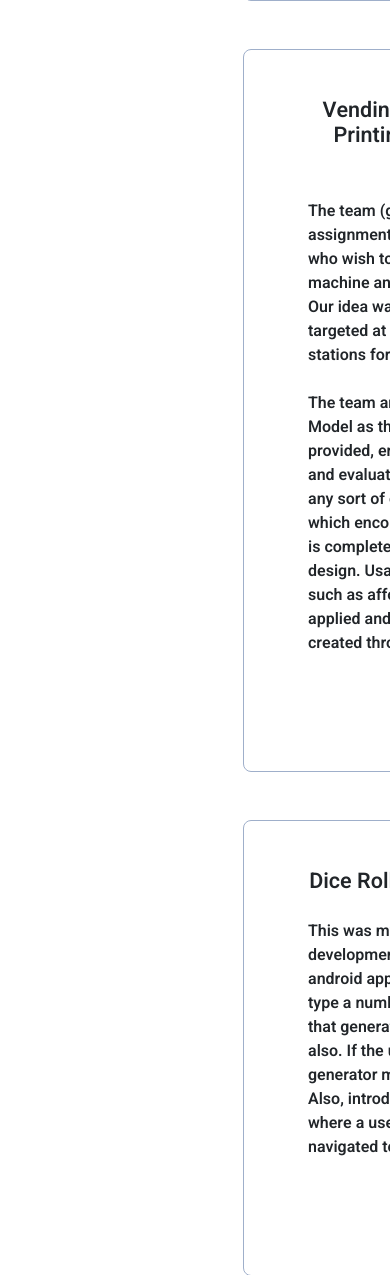
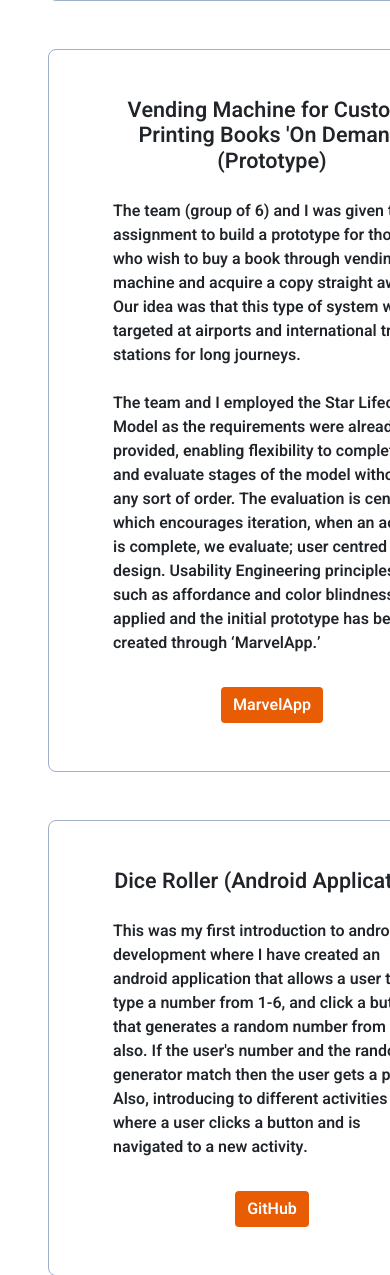
Before and after one commit to abdulnaseem/personal-portfolio, a Django app: page /projects/university_projects/ in a window 390 px wide; the page is wider, and only the part inside the window is pictured. Shown: the part 3397-4672 px from the top of that part. Run offline with Django 3.2, Linux system fonts and the light colour scheme; some libraries are stand-ins or nearby versions.

Commit message:
mobile view change

```diff
--- a/static/css/uniproj.css
+++ b/static/css/uniproj.css
@@ -81,7 +81,7 @@ body > div.container.my-5.d-grid.gap-5.p-5.rounded > div:nth-child(1) > div:nth-
   }
   #projects{
     width: 100%;
-    margin-right: -50%!important;
+    margin-right: 50%!important;
     padding: 0;
   }
   .p-5 .border{
```
